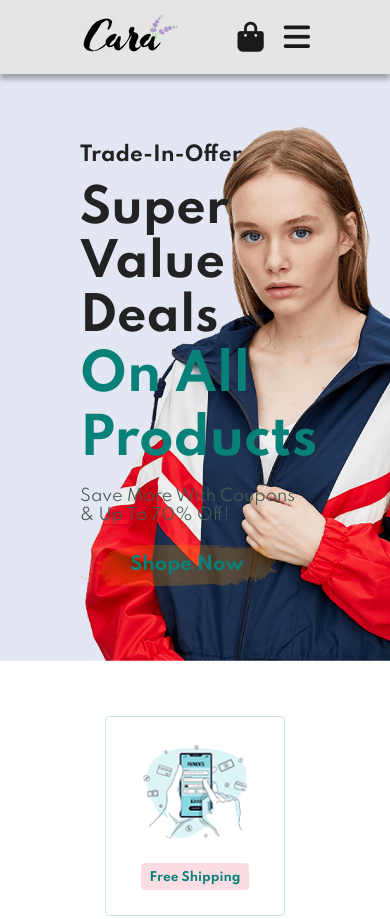
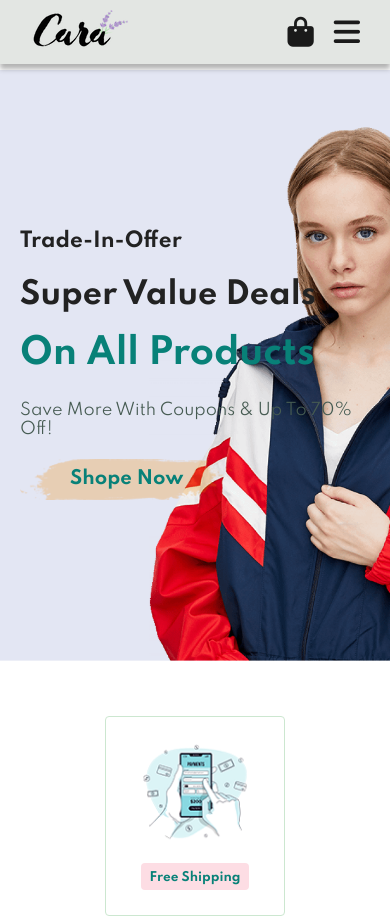
Before and after one commit to kamalkant143/Ecommerce-website, a plain HTML site: page index.html in a window 390 px wide. Shown: the top 919 px of the page. Drawn offline with Linux system fonts and the light colour scheme.

Commit message:
media quary

```diff
--- a/mediquary.css
+++ b/mediquary.css
@@ -107,7 +107,34 @@
     /* margin-block: 0.5rem; */
   }
 
-
+  #newsletters .form {
+    width: 70%;
+  }
 
 
 }
+
+@media(max-width:477px) {
+
+    #heading {
+
+        padding: 1rem 3rem;
+
+    }
+
+    #hero {
+
+        background-position: 60%;
+        padding-inline: 2rem;
+    }
+
+    h2 {
+        font-size: 3rem;
+
+    }
+
+    h1 {
+        font-size: 3.5rem;
+
+    }
+}
```
